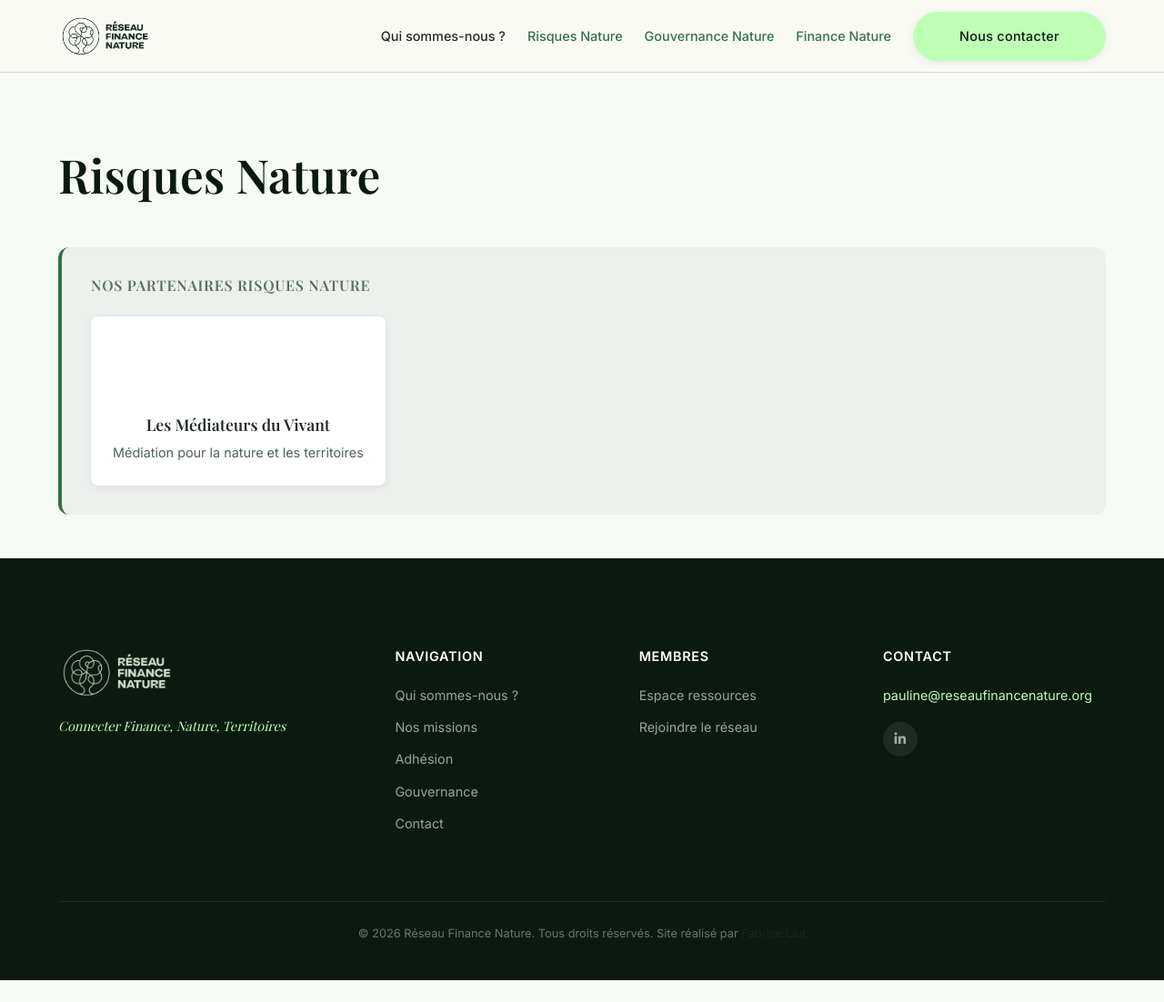
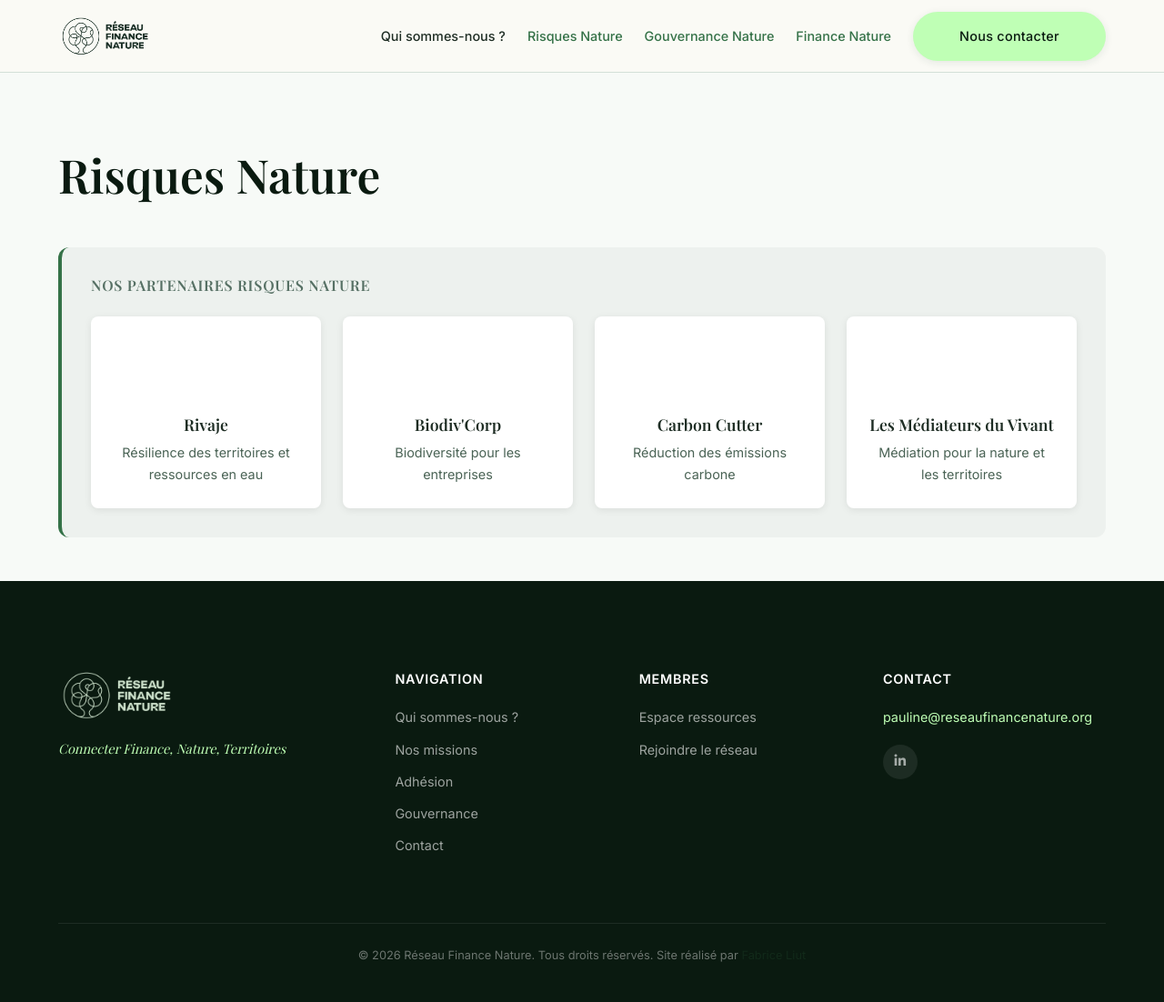
Before and after one commit to fabriceliut/reseau-finance-nature, a Jekyll site: the page built from pages/risques.html, in a window 1280 px wide and 1102 px high. Shown: the whole window at 91% size. Built offline with Jekyll 4.4.1, drawn with Linux system fonts in a browser that asks for light colours.

Commit message:
Ajouter de nouveaux partenaires à la page Risques Nature
- Rivaje : Résilience des territoires et ressources en eau
- Biodiv'Corp : Biodiversité pour les entreprises
- Carbon Cutter : Réduction des émissions carbone
- Organiser les partenaires en grille responsive

```diff
--- a/pages/risques.html
+++ b/pages/risques.html
@@ -15,6 +15,37 @@ permalink: /risques/
 
     <div class="governance-partners fade-up" style="margin: 3rem 0; padding: 2rem; background: rgba(18, 42, 26, 0.04); border-radius: 0.75rem; border-left: 4px solid var(--color-accent);">
       <h2 style="margin-top: 0; font-size: 1rem; text-transform: uppercase; letter-spacing: 0.05em; color: var(--color-text-muted); margin-bottom: 1.5rem;">Nos partenaires risques nature</h2>
+      <div style="display: grid; grid-template-columns: repeat(auto-fit, minmax(200px, 1fr)); gap: 1.5rem;">
+        <a href="https://www.rivaje.fr/" target="_blank" rel="noopener noreferrer" class="partner-card fade-up" style="display: inline-block; padding: 1.5rem; background: white; border-radius: 0.5rem; text-decoration: none; transition: transform 0.2s ease, box-shadow 0.2s ease; box-shadow: 0 2px 8px rgba(0, 0, 0, 0.08);">
+          <div style="text-align: center;">
+            <div style="font-size: 2.5rem; margin-bottom: 1rem; color: var(--color-accent);">
+              <i aria-hidden="true" class="fas fa-water"></i>
+            </div>
+            <h3 style="margin: 0.5rem 0; font-size: 1.1rem; color: var(--color-text); font-weight: 600;">Rivaje</h3>
+            <p style="margin: 0.5rem 0 0 0; font-size: 0.9rem; color: var(--color-text-light);">Résilience des territoires et ressources en eau</p>
+          </div>
+        </a>
+
+        <a href="https://www.biodivcorp.com/" target="_blank" rel="noopener noreferrer" class="partner-card fade-up" style="display: inline-block; padding: 1.5rem; background: white; border-radius: 0.5rem; text-decoration: none; transition: transform 0.2s ease, box-shadow 0.2s ease; box-shadow: 0 2px 8px rgba(0, 0, 0, 0.08);">
+          <div style="text-align: center;">
+            <div style="font-size: 2.5rem; margin-bottom: 1rem; color: var(--color-accent);">
+              <i aria-hidden="true" class="fas fa-dna"></i>
+            </div>
+            <h3 style="margin: 0.5rem 0; font-size: 1.1rem; color: var(--color-text); font-weight: 600;">Biodiv'Corp</h3>
+            <p style="margin: 0.5rem 0 0 0; font-size: 0.9rem; color: var(--color-text-light);">Biodiversité pour les entreprises</p>
+          </div>
+        </a>
+
+        <a href="https://carboncutter.com/" target="_blank" rel="noopener noreferrer" class="partner-card fade-up" style="display: inline-block; padding: 1.5rem; background: white; border-radius: 0.5rem; text-decoration: none; transition: transform 0.2s ease, box-shadow 0.2s ease; box-shadow: 0 2px 8px rgba(0, 0, 0, 0.08);">
+          <div style="text-align: center;">
+            <div style="font-size: 2.5rem; margin-bottom: 1rem; color: var(--color-accent);">
+              <i aria-hidden="true" class="fas fa-wind"></i>
+            </div>
+            <h3 style="margin: 0.5rem 0; font-size: 1.1rem; color: var(--color-text); font-weight: 600;">Carbon Cutter</h3>
+            <p style="margin: 0.5rem 0 0 0; font-size: 0.9rem; color: var(--color-text-light);">Réduction des émissions carbone</p>
+          </div>
+        </a>
+
         <a href="https://mediateurs-du-vivant.super.site/" target="_blank" rel="noopener noreferrer" class="partner-card fade-up" style="display: inline-block; padding: 1.5rem; background: white; border-radius: 0.5rem; text-decoration: none; transition: transform 0.2s ease, box-shadow 0.2s ease; box-shadow: 0 2px 8px rgba(0, 0, 0, 0.08);">
           <div style="text-align: center;">
             <div style="font-size: 2.5rem; margin-bottom: 1rem; color: var(--color-accent);">
@@ -27,3 +58,4 @@ permalink: /risques/
       </div>
     </div>
   </div>
+</div>
```
Lines whose indentation alone changed are shown as unchanged.
